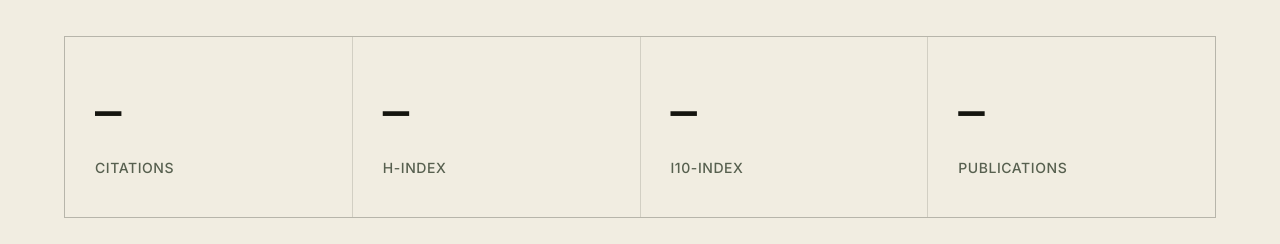
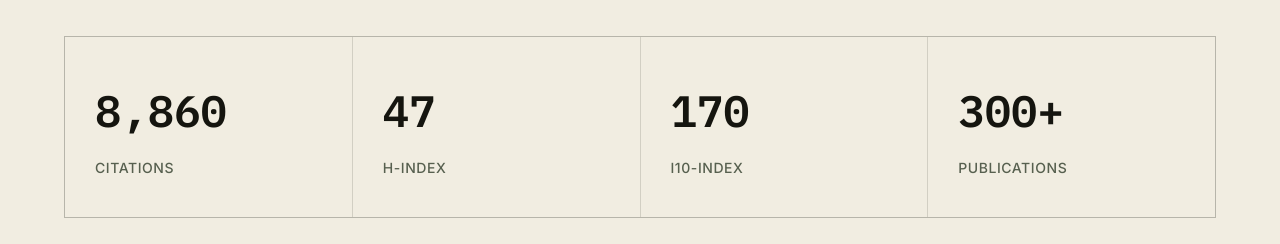
Before and after one commit to Abhimishra939/tkdas.github.io, a plain HTML site: page index.html in a window 1280 px wide. Shown: the part 708-952 px from the top of the page. Drawn offline with Linux system fonts and the light colour scheme.

Commit message:
Add files via upload

```diff
--- a/index.html
+++ b/index.html
@@ -446,10 +446,10 @@
   </div>
 
   <div class="stats">
-    <div class="stat-card"><span class="num" id="scholar-citations">—</span><p>Citations</p></div>
-    <div class="stat-card"><span class="num" id="scholar-hindex">—</span><p>h-index</p></div>
-    <div class="stat-card"><span class="num" id="scholar-i10">—</span><p>i10-index</p></div>
-    <div class="stat-card"><span class="num" id="scholar-pubs">—</span><p>Publications</p></div>
+    <div class="stat-card"><span class="num" id="scholar-citations">8,860</span><p>Citations</p></div>
+    <div class="stat-card"><span class="num" id="scholar-hindex">47</span><p>h-index</p></div>
+    <div class="stat-card"><span class="num" id="scholar-i10">170</span><p>i10-index</p></div>
+    <div class="stat-card"><span class="num" id="scholar-pubs">300+</span><p>Publications</p></div>
   </div>
 </section>
 
@@ -496,7 +496,7 @@
   </div>
 
   <div class="pub-list" id="latest-publications">
-    <div class="pub"><span class="tag">Google Scholar</span><h3>Loading latest publications…</h3><p>Publication information is updated automatically from the Google Scholar profile.</p></div>
+    <div class="pub"><span class="tag">Google Scholar</span><h3>Publication list is being updated</h3><p>Visit Google Scholar for the complete publication list.</p><a href="https://scholar.google.co.in/citations?user=wfz2In0AAAAJ" target="_blank" rel="noopener" style="color:var(--sage)">View publications ↗</a></div>
   </div>
 </section>
 
@@ -548,11 +548,11 @@
   fetch('scholar_data.json', {cache:'no-store'})
     .then(r => { if(!r.ok) throw new Error('Scholar data unavailable'); return r.json(); })
     .then(data => {
-      const set = (id, value) => { const el=document.getElementById(id); if(el) el.textContent = (value ?? '—').toLocaleString('en-IN'); };
+      const set = (id, value) => { const el=document.getElementById(id); if(el && value != null) el.textContent = value.toLocaleString('en-IN'); };
       set('scholar-citations', data.citations); set('scholar-hindex', data.h_index);
       set('scholar-i10', data.i10_index); set('scholar-pubs', data.publication_count);
       const wrap=document.getElementById('latest-publications');
-      if(wrap && Array.isArray(data.publications)) {
+      if(wrap && Array.isArray(data.publications) && data.publications.length > 0) {
         wrap.innerHTML='';
         data.publications.slice(0,3).forEach(p=>{
           const card=document.createElement('div'); card.className='pub';
--- a/scholar_data.json
+++ b/scholar_data.json
@@ -2,10 +2,10 @@
   "profile_id": "wfz2In0AAAAJ",
   "profile_url": "https://scholar.google.com/citations?user=wfz2In0AAAAJ",
   "name": "Dr. T.K. Das",
-  "citations": null,
-  "h_index": null,
-  "i10_index": null,
-  "publication_count": null,
+  "citations": 8860,
+  "h_index": 47,
+  "i10_index": 170,
+  "publication_count": "300+",
   "publications": [],
-  "updated_at": null
+  "updated_at": "2026-11-23"
 }
```
